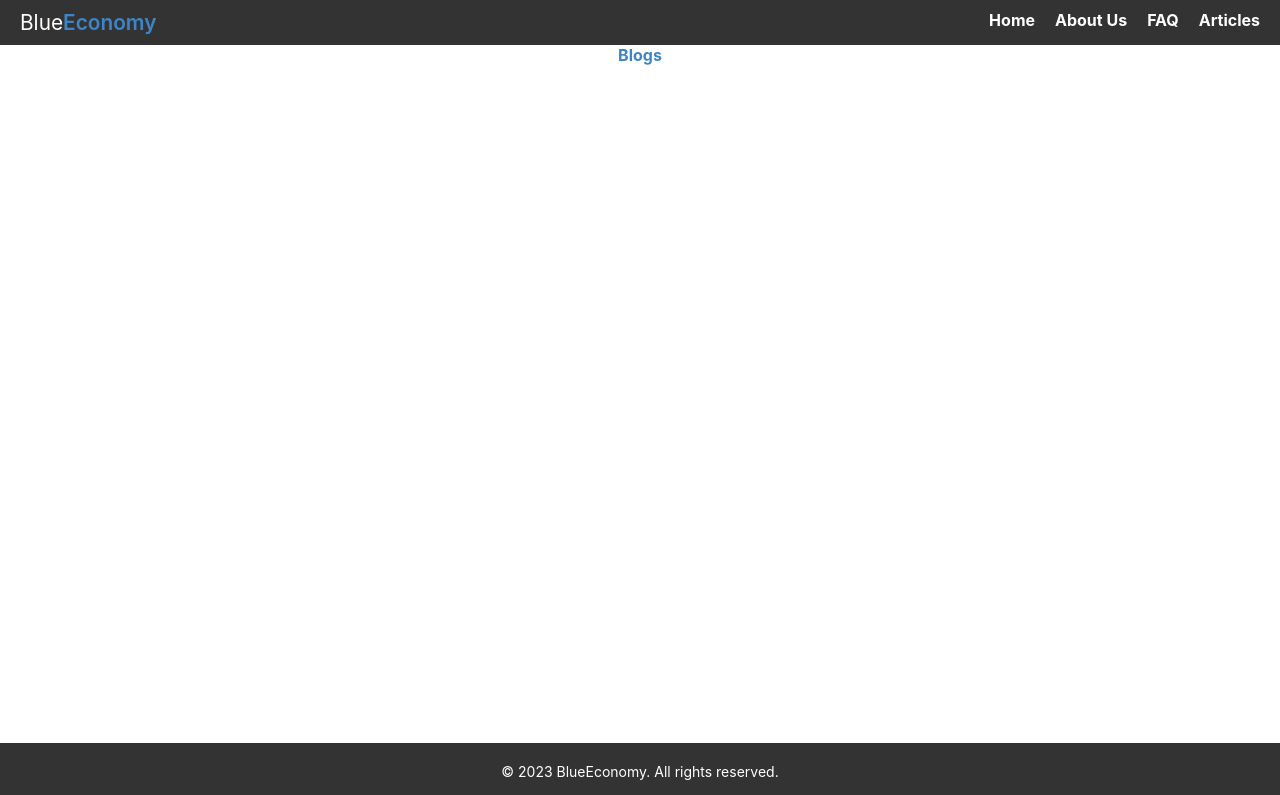
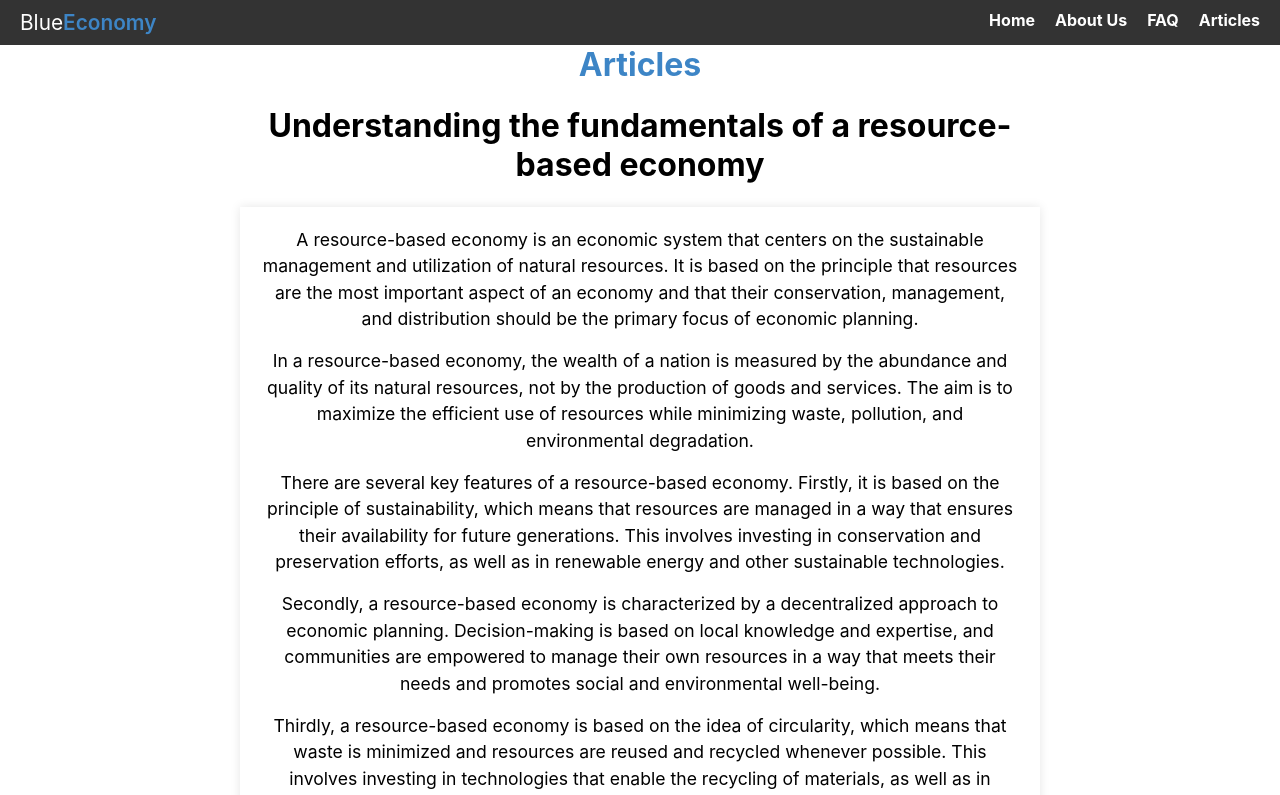
Before and after one commit to verykenny/rbe, a React (Create React App) app: page /articles in a window 1280 px wide. Shown: the top 795 px of the page. Built offline with nearby package versions, Linux system fonts and the light colour scheme.

Commit message:
blog component and removal of css files in lieu of styled components

```diff
--- a/src/App.css
+++ /dev/null
@@ -1,38 +0,0 @@
-.App {
-  text-align: center;
-}
-
-.App-logo {
-  height: 40vmin;
-  pointer-events: none;
-}
-
-@media (prefers-reduced-motion: no-preference) {
-  .App-logo {
-    animation: App-logo-spin infinite 20s linear;
-  }
-}
-
-.App-header {
-  background-color: #282c34;
-  min-height: 100vh;
-  display: flex;
-  flex-direction: column;
-  align-items: center;
-  justify-content: center;
-  font-size: calc(10px + 2vmin);
-  color: white;
-}
-
-.App-link {
-  color: #61dafb;
-}
-
-@keyframes App-logo-spin {
-  from {
-    transform: rotate(0deg);
-  }
-  to {
-    transform: rotate(360deg);
-  }
-}
--- a/src/App.js
+++ b/src/App.js
@@ -1,9 +1,8 @@
-import './App.css';
 import styled from 'styled-components'
 import Home from './pages/Home'
 import About from './pages/AboutUs'
 import Questions from './pages/Questions'
-import Blogs from './pages/Blogs'
+import Articles from './pages/Articles'
 import Nav from './components/NavBar'
 import Footer from './components/Footer'
 import { Routes, Route } from 'react-router-dom'
@@ -17,7 +16,7 @@ function App() {
         <Route index element={<Home />} />
         <Route path="/about" element={<About />} />
         <Route path="/faq" element={<Questions />} />
-        <Route path="/articles" element={<Blogs />} />
+        <Route path="/articles" element={<Articles />} />
       </Routes>
       <Footer />
     </AppContainer>
@@ -29,4 +28,5 @@ export default App;
 const AppContainer = styled.div`
   min-height: 100vh;
   position: relative;
+  text-align: center;
 `;
--- /dev/null
+++ b/src/components/Article/index.js
@@ -0,0 +1,55 @@
+import React, { useState, useEffect } from 'react';
+import styled from 'styled-components';
+
+const Article = ({ fileName }) => {
+  const [content, setContent] = useState("");
+  const [title, setTitle] = useState("");
+
+  useEffect(() => {
+    const getFileContent = async () => {
+      const response = await fetch(fileName);
+      const text = await response.text();
+      const [titleText, contentText] = text.split('\n\n\n', 2);
+      setTitle(titleText);
+      setContent(contentText);
+    };
+    getFileContent();
+  }, [fileName]);
+
+  const renderContent = () => {
+    return content.split('\n').map((paragraph, i) => (
+      <ArticleParagraph key={i}>{paragraph}</ArticleParagraph>
+    ));
+  };
+
+  return (
+    <ArticleContainer>
+      {title && <ArticleTitle>{title}</ArticleTitle>}
+      <ArticleContent>{renderContent()}</ArticleContent>
+    </ArticleContainer>
+  );
+}
+
+export default Article;
+
+const ArticleContainer = styled.div`
+  max-width: 800px;
+  margin: 0 auto;
+`;
+
+const ArticleTitle = styled.h2`
+  font-size: 2rem;
+  margin-bottom: 1.4rem;
+`;
+
+const ArticleContent = styled.div`
+  font-size: 1.1rem;
+  line-height: 1.5;
+  padding: 20px;
+  background-color: #fff;
+  box-shadow: 0 0 10px rgba(0, 0, 0, 0.1);
+`;
+
+const ArticleParagraph = styled.p`
+  margin-bottom: 1rem;
+`;
--- a/src/index.css
+++ b/src/index.css
@@ -16,4 +16,17 @@ body {
 
 h1 {
   color: #3d85c6;
+  font-size: 2rem;
+  margin-bottom: 1.4rem;
 }
+
+h2 {
+  font-size: 1.6rem;
+  margin-bottom: 1.4rem;
+}
+
+p {
+  font-size: 1.1rem;
+  line-height: 1.5;
+  margin-bottom: 10px;
+}
--- a/src/pages/AboutUs/AboutUs.css
+++ /dev/null
@@ -1,18 +0,0 @@
-.about {
-  text-align: center;
-  padding: 20px;
-  background-color: #f0f0f0;
-  border-radius: 10px;
-  box-shadow: 0px 5px 5px #ccc;
-}
-
-.about h1 {
-  font-size: 36px;
-  margin-bottom: 20px;
-}
-
-.about p {
-  font-size: 18px;
-  line-height: 1.5;
-  margin-bottom: 10px;
-}
--- a/src/pages/AboutUs/index.js
+++ b/src/pages/AboutUs/index.js
@@ -1,16 +1,26 @@
-import './AboutUs.css'
+import styled from 'styled-components';
 
 const About = () => {
   return (
-    <div className='about'>
+    <AboutContainer>
       <h1>About Us</h1>
       <p>Welcome to BlueEconomy, a platform dedicated to promoting the principles and benefits of a resource-based economy. Our mission is to inspire a shift in the way we view and use resources, towards a more sustainable and equitable future.</p>
       <p>At BlueEconomy, we believe that our current economic system is no longer fit for purpose. It is based on the outdated idea of endless growth, which has led to the depletion of natural resources, pollution, and social inequalities. We need a new approach that prioritizes the well-being of people and the planet over short-term profits.</p>
       <p>A resource-based economy is an alternative system that is based on the intelligent management of resources. It is a system that aims to create abundance for all by optimizing the use of natural resources and technological advancements. A resource-based economy is a world where everyone has access to the basic necessities of life, and where the environment is protected and restored.</p>
       <p>Our team at BlueEconomy is dedicated to spreading the word about the benefits of a resource-based economy. We believe that education is the first step towards change, and we are committed to providing informative and engaging content that inspires people to take action. We also collaborate with individuals, organizations, and businesses that share our vision, to build a community that works towards a common goal.</p>
       <p>Join us on this journey towards a more sustainable and equitable future. Together, we can create a world where everyone thrives.</p>
-    </div>
+    </AboutContainer>
   );
 }
 
 export default About;
+
+
+const AboutContainer = styled.div`
+  text-align: center;
+  padding: 20px;
+  background-color: #f0f0f0;
+  border-radius: 10px;
+  box-shadow: 0px 5px 5px #ccc;
+
+`;
--- /dev/null
+++ b/src/pages/Articles/index.js
@@ -0,0 +1,12 @@
+import Article from '../../components/Article'
+
+const Articles = () => {
+  return (
+    <div>
+      <h1>Articles</h1>
+      <Article fileName="/Articles/0001_understandingthefundamentals.txt" />
+    </div>
+  );
+}
+
+export default Articles;
--- a/src/pages/Blogs/index.js
+++ /dev/null
@@ -1,11 +0,0 @@
-
-
-const Blogs = () => {
-  return (
-    <div>
-      <h1>Blogs</h1>
-    </div>
-  );
-}
-
-export default Blogs;
--- a/src/pages/Home/Home.css
+++ /dev/null
@@ -1,18 +0,0 @@
-.home {
-  text-align: center;
-  padding: 20px;
-  background-color: #f0f0f0;
-  border-radius: 10px;
-  box-shadow: 0px 5px 5px #ccc;
-}
-
-.home h1 {
-  font-size: 36px;
-  margin-bottom: 20px;
-}
-
-.home p {
-  font-size: 18px;
-  line-height: 1.5;
-  margin-bottom: 10px;
-}
--- a/src/pages/Home/index.js
+++ b/src/pages/Home/index.js
@@ -1,13 +1,21 @@
-import './Home.css'
+import styled from 'styled-components';
 
 const Home = () => {
   return (
-    <div className="home">
+    <HomeContainer>
       <h1>Sustainable economy for future generations.</h1>
       <p>BlueEconomy is here to provide information and resources on the opportunities and benefits of a resource-based economy. We believe that by focusing on how we can use resources effectively, we can achieve both environmental sustainability and economic prosperity</p>
       <p>Our mission is to inspire a shift in the way we view and use resources, towards a more sustainable and equitable future. Our vision is a blue economy — one where our economy is aligned with the natural world and social need. From this perspective, our work highlights the concurrent crisis of overconsumption, resource depletion and social inequality.</p>
-    </div>
+    </HomeContainer>
   );
 }
 
 export default Home;
+
+const HomeContainer = styled.div`
+  text-align: center;
+  padding: 20px;
+  background-color: #f0f0f0;
+  border-radius: 10px;
+  box-shadow: 0px 5px 5px #ccc;
+`;
```
Also changed, not shown: public/Articles/0001_understandingthefundamentals.txt (added).
